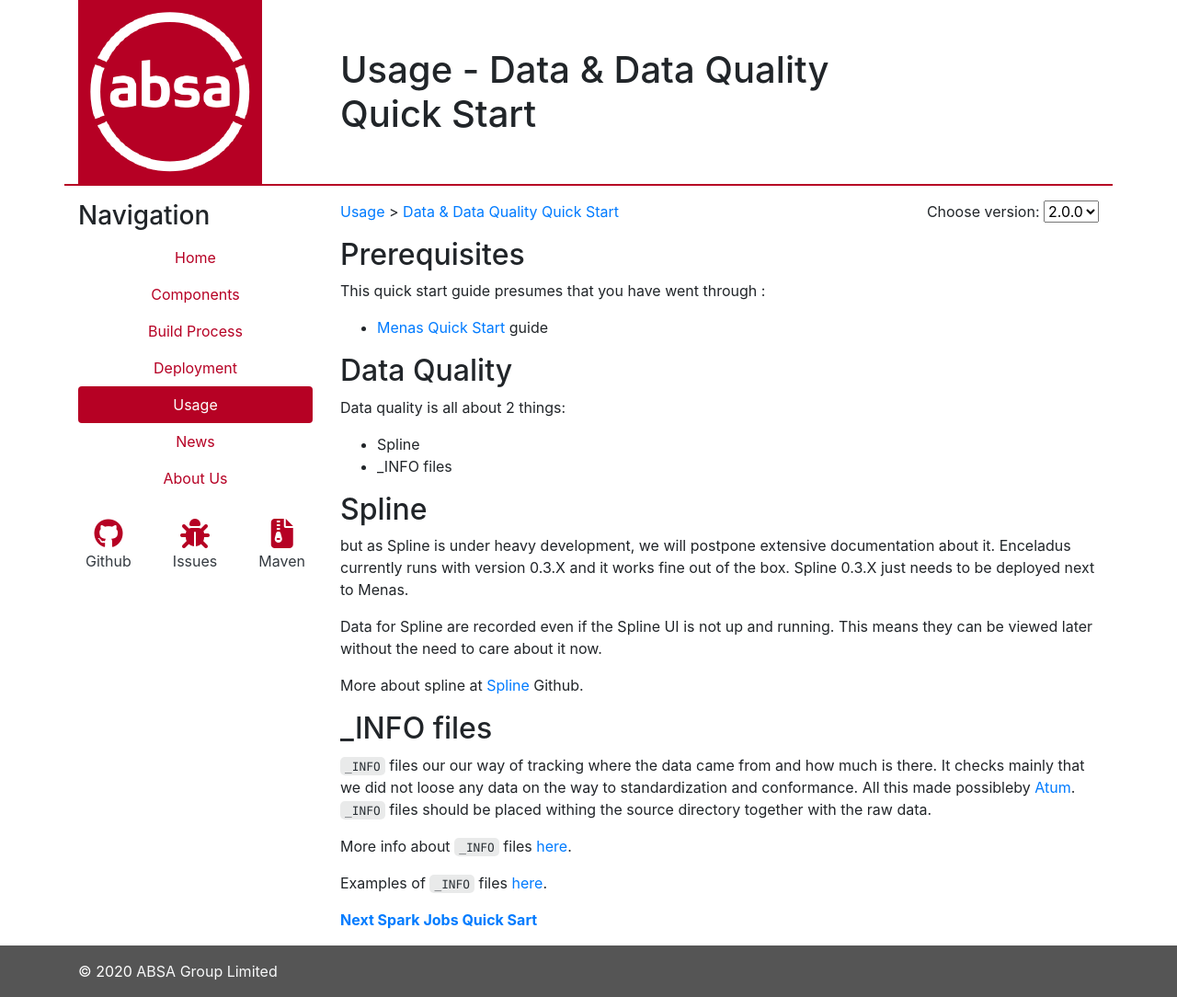
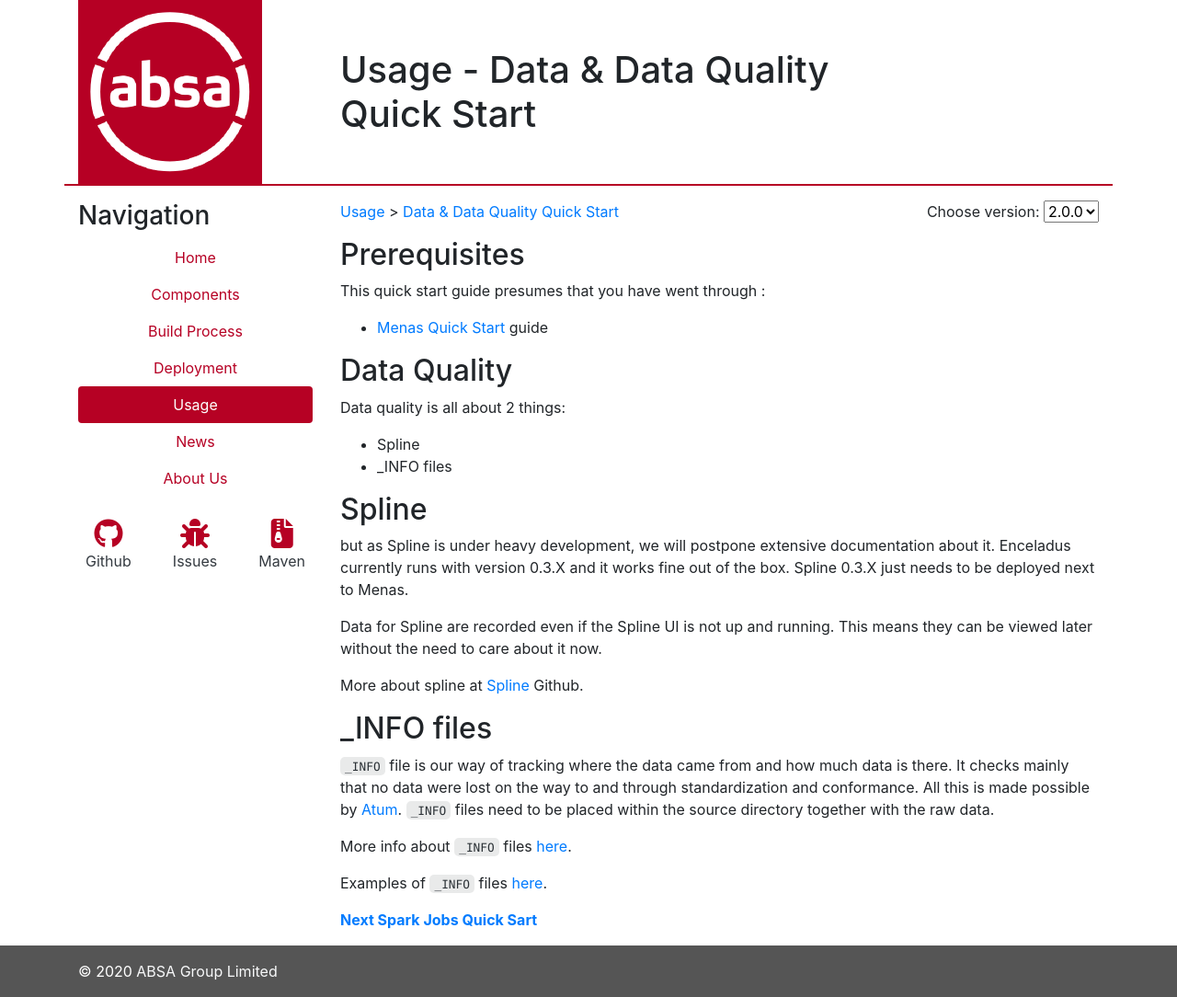
Before and after one commit to AbsaOSS/enceladus, a Jekyll site: the page built from _docs/2.0.0/usage/data-quick-start.md, in a window 1280 px wide. Shown: the whole page at 92% size. Built offline with Jekyll 4.4.1, drawn with Linux system fonts in a browser that asks for light colours; nearby versions of some CDN libraries.

Commit message:
#622 Fix PR Comments

```diff
--- a/_docs/2.0.0/usage/data-quick-start.md
+++ b/_docs/2.0.0/usage/data-quick-start.md
@@ -31,7 +31,7 @@
 
 ## _INFO files
 
-`_INFO` files our our way of tracking where the data came from and how much is there. It checks mainly that we did not loose any data on the way to standardization and conformance. All this made possibleby [Atum](https://github.com/AbsaOSS/atum). `_INFO` files should be placed withing the source directory together with the raw data.
+`_INFO` file is our way of tracking where the data came from and how much data is there. It checks mainly that no data were lost on the way to and through standardization and conformance. All this is made possible by [Atum](https://github.com/AbsaOSS/atum). `_INFO` files need to  be placed within the source directory together with the raw data.
 
 More info about `_INFO` files [here](https://absaoss.github.io/enceladus/docs/2.0.0/usage/info-file).
 
```
Also changed, not shown: _docs/2.0.0/usage/spark-jobs-quick-start.md (+1 -1 lines).
